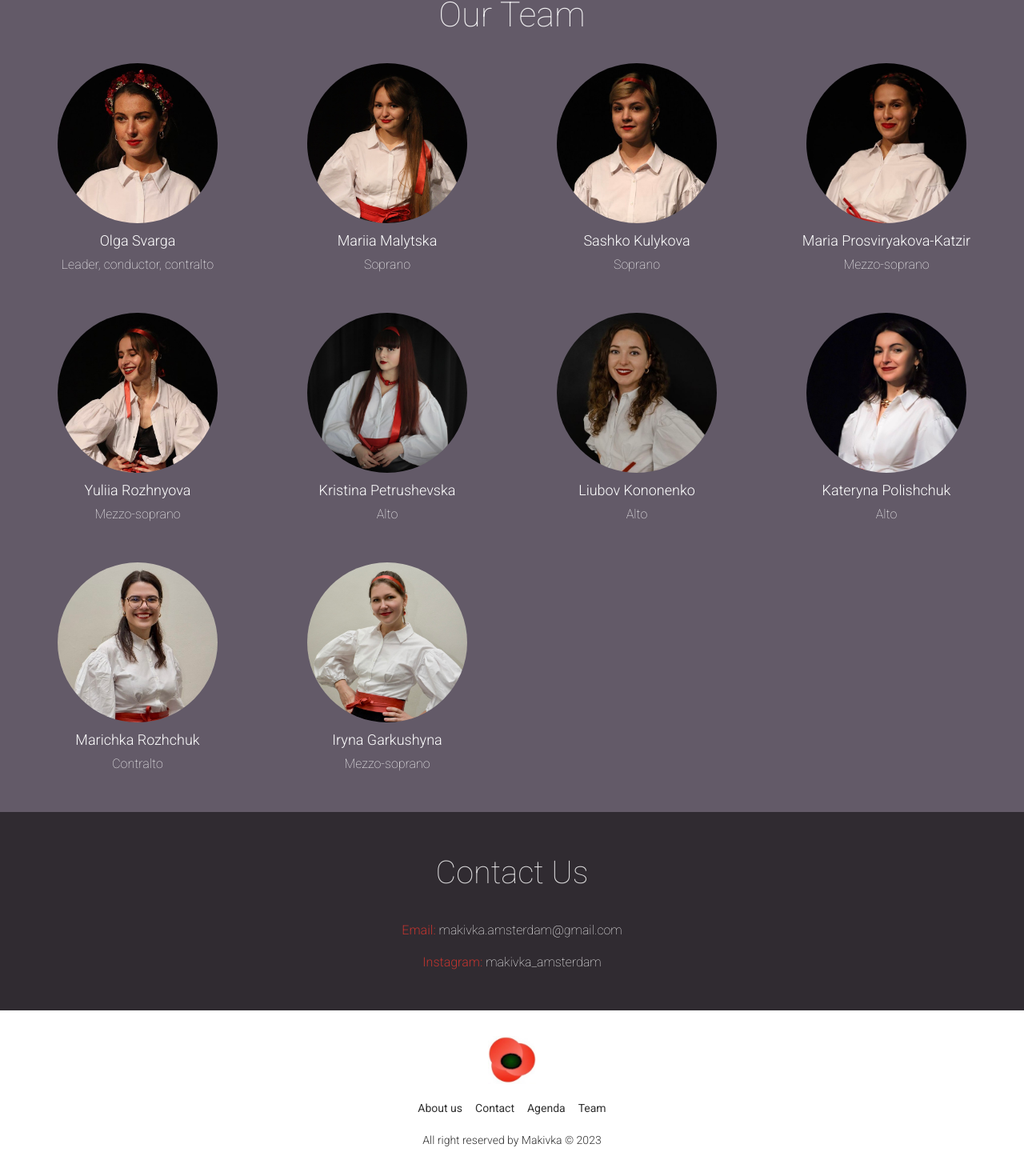
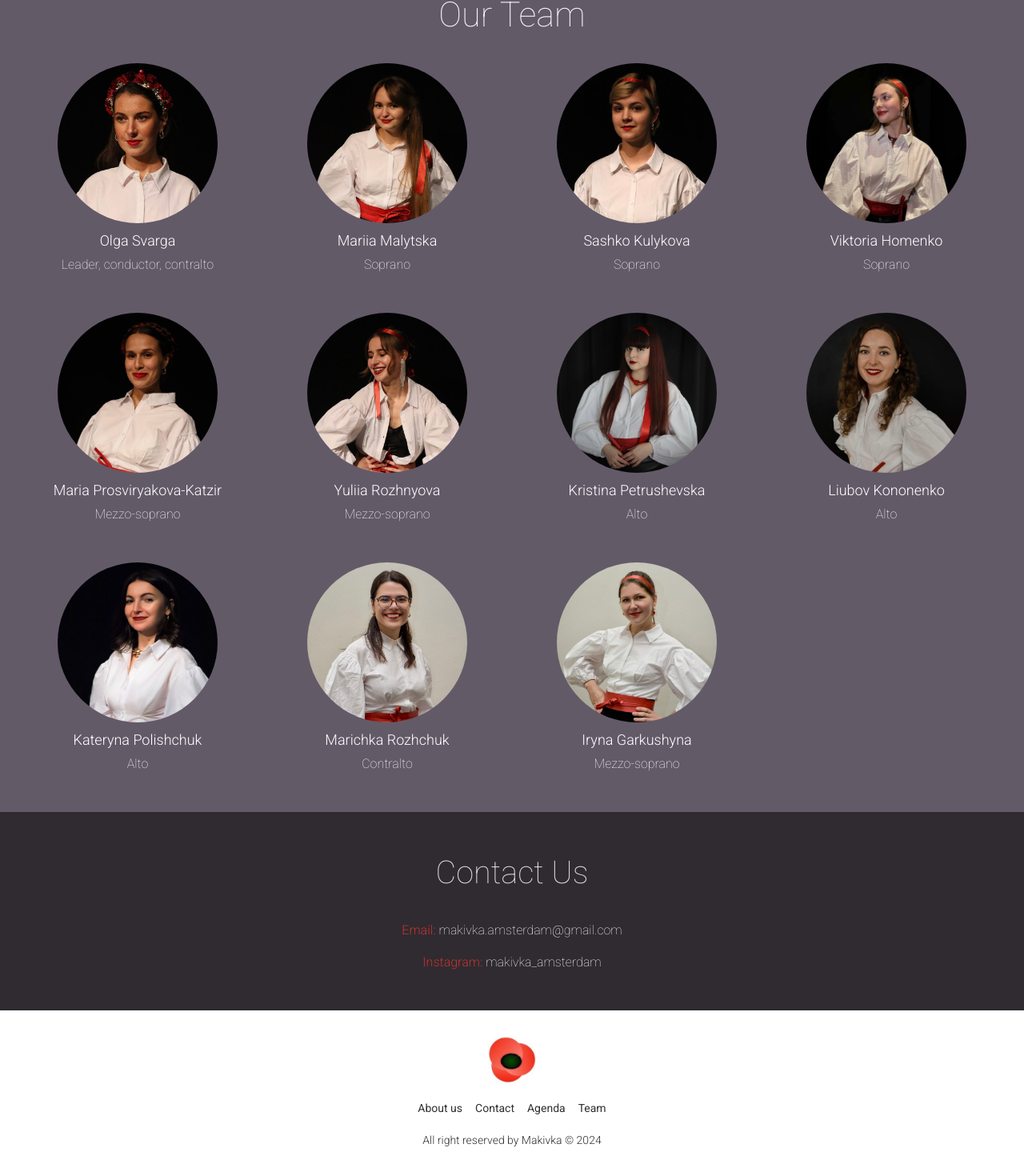
Before and after one commit to lkononenko/makivka-website, a Next.js app: page / in a window 1280 px wide. Shown: the part 2606-4076 px from the top of the page at 80% size. Built offline with nearby package versions, Linux system fonts and the light colour scheme.

Commit message:
add team member

```diff
--- a/src/app/partials/Footer/Footer.tsx
+++ b/src/app/partials/Footer/Footer.tsx
@@ -17,7 +17,7 @@ export const Footer: FC = () => {
         <a className="link link-hover" href="#team">Team</a>
       </div>
       <div>
-        <p className="font-light">All right reserved by Makivka &copy; 2023</p>
+        <p className="font-light">All right reserved by Makivka &copy; 2024</p>
       </div>
       {/* <div>
         <div className="grid grid-flow-col gap-4">
--- a/src/app/partials/Team/Team.tsx
+++ b/src/app/partials/Team/Team.tsx
@@ -19,6 +19,12 @@ const teamMembers = [
     name: 'Sashko Kulykova',
     desc: 'Soprano',
     instagram: 'kuleksander',
+  },
+  {
+    image: 'vika.jpeg',
+    name: 'Viktoria Homenko',
+    desc: 'Soprano',
+    instagram: '_cherry____pie_',
   },
   {
     image: 'maria.jpeg',
```
Also changed, not shown: public/images/team/vika.jpeg (added).
